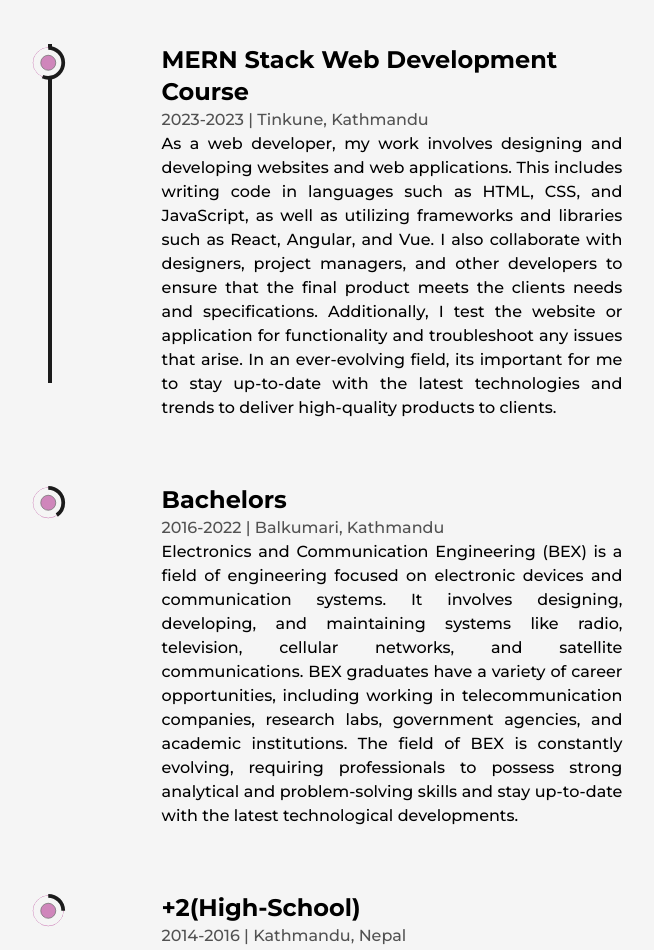
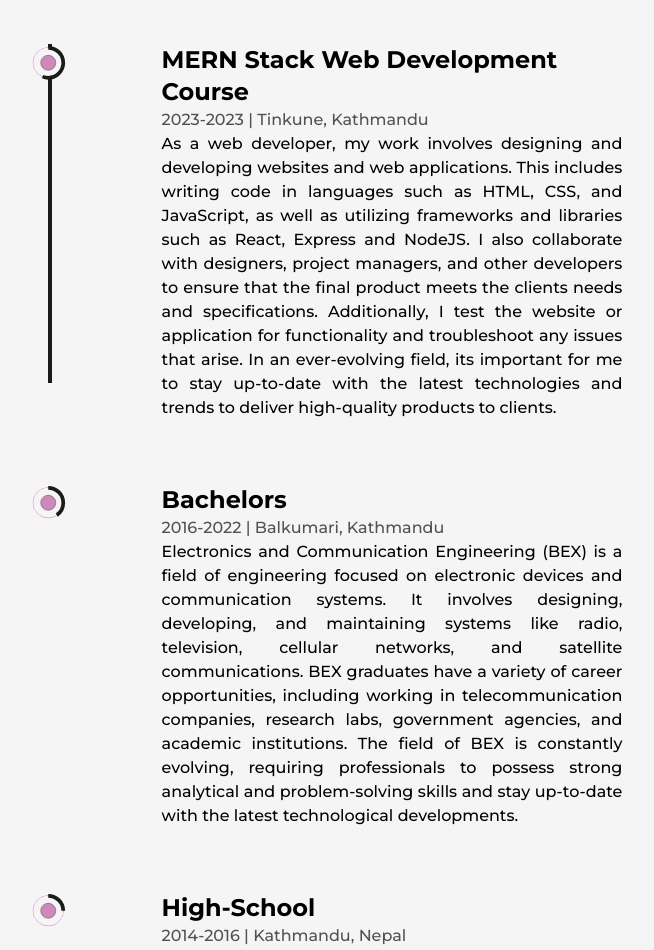
Before and after one commit to KshitijAdhikaree/Kshitij, a Next.js app: page /about in a window 1280 px wide. Shown: the part 3620-4570 px from the top of the page, without its empty margins (264-918 px from the left). Built offline with nearby package versions, Linux system fonts and the light colour scheme.

Commit message:
update conent of education

```diff
--- a/src/components/Education.js
+++ b/src/components/Education.js
@@ -52,7 +52,7 @@ const Education = () => {
             time='2023-2023'
             place='Tinkune, Kathmandu'
             info='As a web developer, my work involves designing and developing websites and web applications.
-            This includes writing code in languages such as HTML, CSS, and JavaScript, as well as utilizing frameworks and libraries such as React, Angular, and Vue.
+            This includes writing code in languages such as HTML, CSS, and JavaScript, as well as utilizing frameworks and libraries such as React, Express and NodeJS.
             I also collaborate with designers, project managers, and other developers to ensure that the final product meets the clients needs and specifications.
             Additionally, I test the website or application for functionality and troubleshoot any issues that arise.
             In an ever-evolving field, its important for me to stay up-to-date with the latest technologies and trends to deliver high-quality products to clients.'
@@ -68,7 +68,7 @@ const Education = () => {
             and stay up-to-date with the latest technological developments.'
           />
           <Details
-            type='+2(High-School)'
+            type='High-School'
             time='2014-2016'
             place='Kathmandu, Nepal'
             info='During my high school years, I was part of the science major program which was focused on teaching students about various scientific fields.
```
